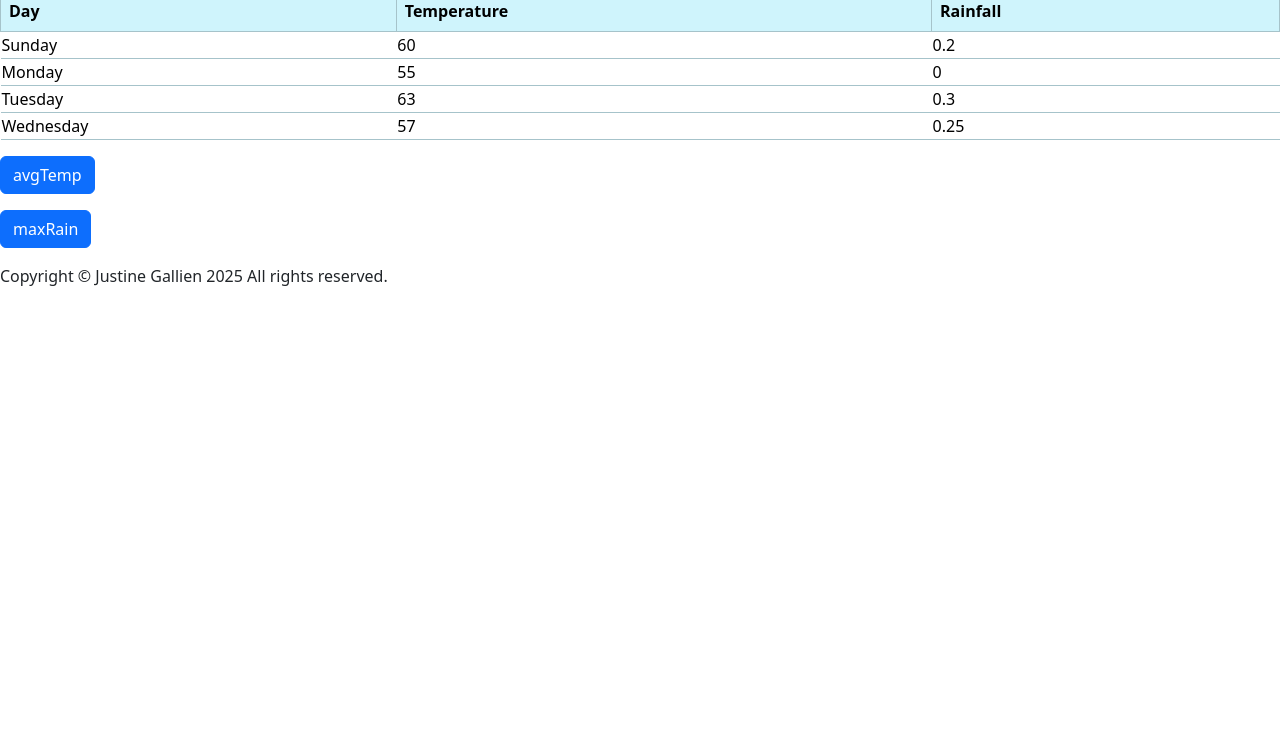
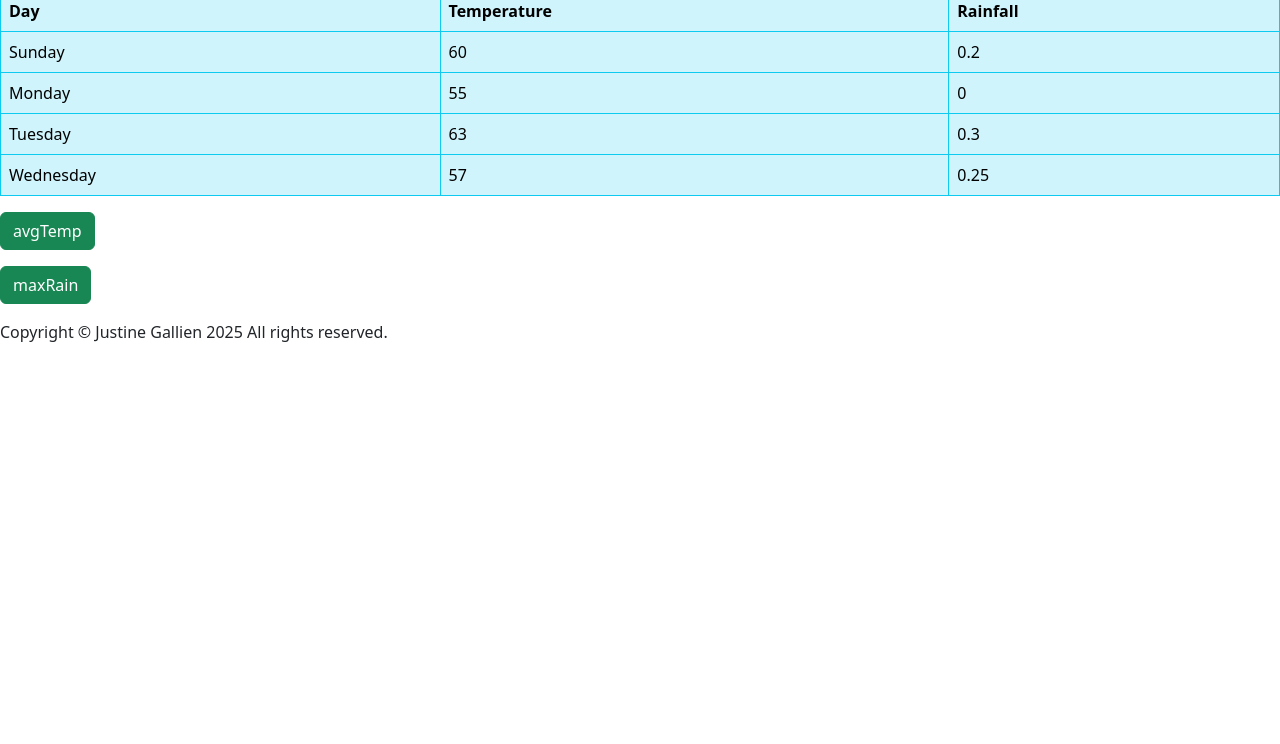
Before and after one commit to justinegallien/Week-7-Lab-1, a plain HTML site: page index.html in a window 1280 px wide. Shown: the part 56-800 px from the top of the page. Drawn offline with nearby package versions, Linux system fonts and the light colour scheme.

Commit message:
updated table style

```diff
--- a/index.html
+++ b/index.html
@@ -13,7 +13,10 @@
   </head>
   <body>
     <h2 id="h2">Weather Check</h2>
-    <table class="table table-info table-bordered" id="weather-table">
+    <table
+      class="table table-info table-bordered border-info"
+      id="weather-table"
+    >
       <thead>
         <th>Day</th>
         <th>Temperature</th>
@@ -21,9 +24,9 @@
       </thead>
     </table>
 
-    <button class="btn btn-primary" id="avgTemp">avgTemp</button>
+    <button class="btn btn-success" id="avgTemp">avgTemp</button>
     <p id="avgTempResults"></p>
-    <button class="btn btn-primary" id="maxRain">maxRain</button>
+    <button class="btn btn-success" id="maxRain">maxRain</button>
     <p id="maxRainFall"></p>
 
     <script src="weather.js"></script>
@@ -33,5 +36,5 @@
       crossorigin="anonymous"
     ></script>
   </body>
-  <footer>Copyright &copy;  Justine Gallien 2025 All rights reserved.</footer>
+  <footer>Copyright &copy; Justine Gallien 2025 All rights reserved.</footer>
 </html>
--- a/weather.js
+++ b/weather.js
@@ -10,6 +10,7 @@ let daysWeather = [
 let weatherTable = document.getElementById("weather-table");
 
 daysWeather.forEach((day) => {
+  let tbody = document.createElement("tbody");
   let tr = document.createElement("tr");
   let dayTD = document.createElement("td");
   let temperatureTD = document.createElement("td");
@@ -20,7 +21,9 @@ daysWeather.forEach((day) => {
   tr.appendChild(dayTD);
   tr.appendChild(temperatureTD);
   tr.appendChild(rainfallTD);
-  weatherTable.appendChild(tr);
+  tbody.appendChild(tr);
+
+  weatherTable.appendChild(tbody);
 });
 
 let sum = daysWeather.reduce((acc, curr) => {
```
